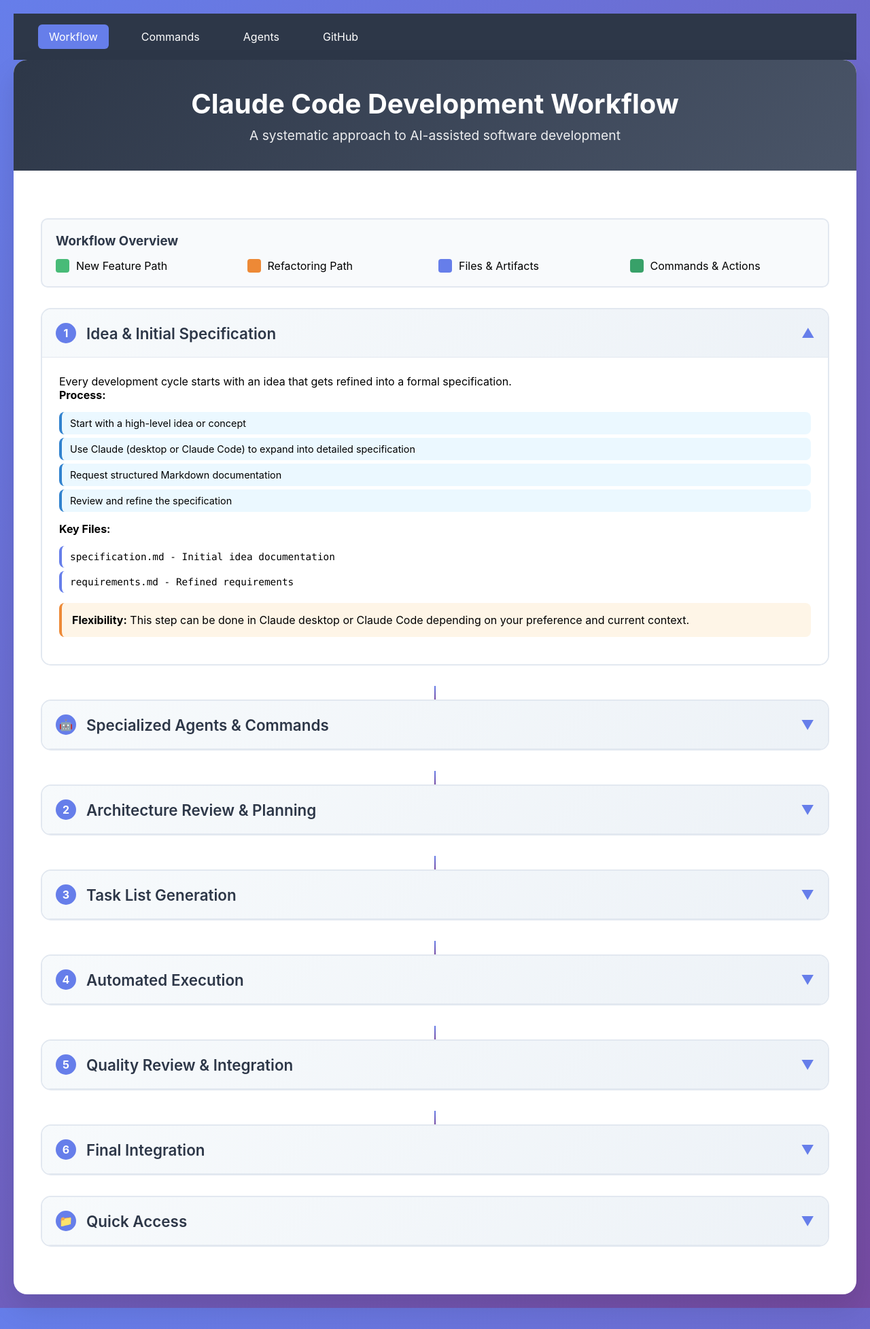
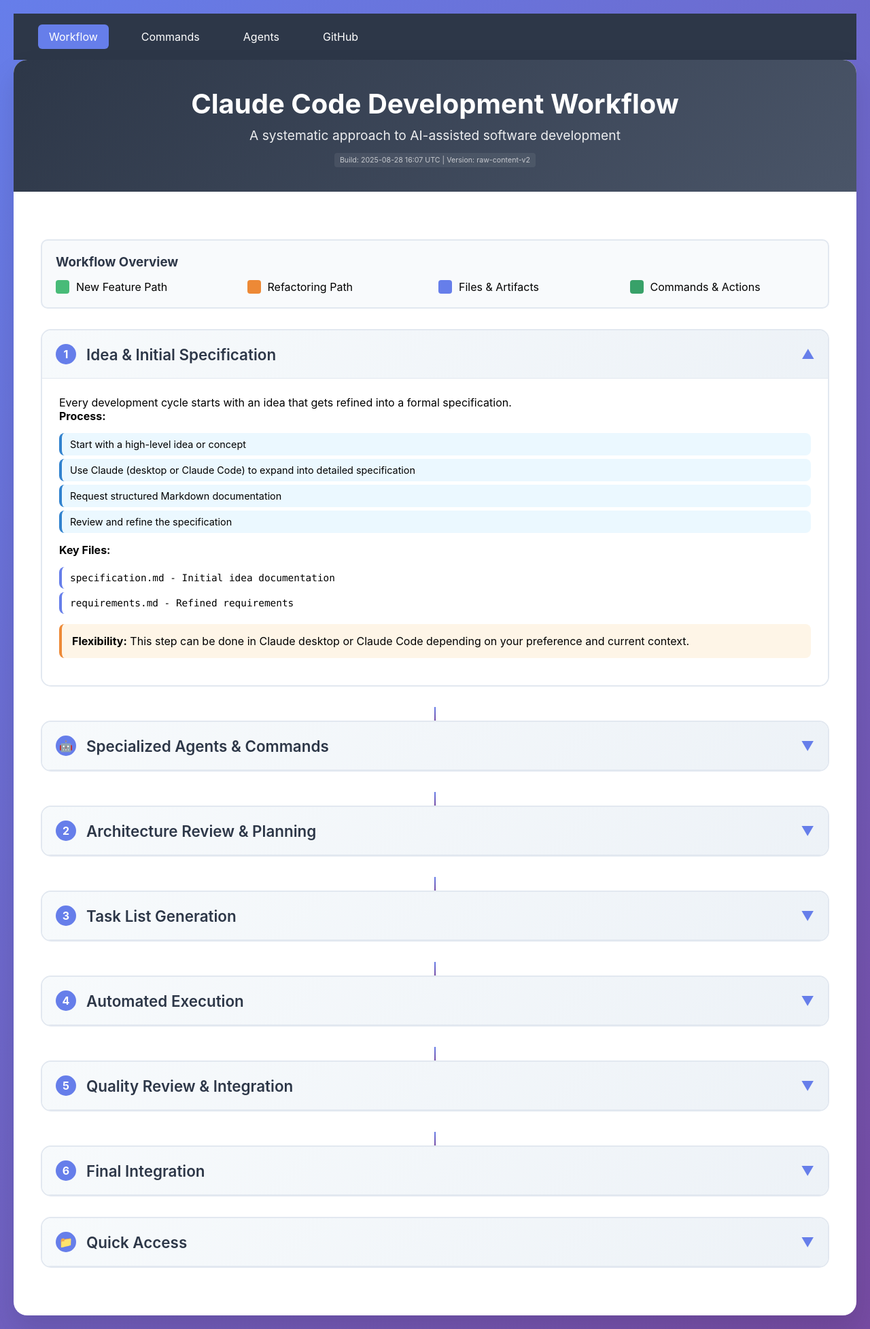
Before and after one commit to adnichols/adn-coding-workflow, a Jekyll site: the page built from index.html, in a window 1280 px wide. Shown: the whole page at 68% size. Built offline with Jekyll 4.4.1, drawn with Linux system fonts in a browser that asks for light colours.

Commit message:
feat: add version indicator to track GitHub Pages rebuilds
- Add build timestamp and version info to header

- Style version info with subtle background

- Version: raw-content-v2

This helps track when GitHub Pages processes our changes

🤖 Generated with [Claude Code](https://claude.ai/code)

Co-Authored-By: Claude <noreply@anthropic.com>

```diff
--- a/_includes/header.html
+++ b/_includes/header.html
@@ -1,4 +1,7 @@
 <div class="header">
     <h1>{{ page.title | default: site.title }}</h1>
     <p>{{ page.description | default: site.description }}</p>
+    <div class="version-info">
+        <small>Build: {{ site.time | date: "%Y-%m-%d %H:%M UTC" }} | Version: raw-content-v2</small>
+    </div>
 </div>
--- a/assets/css/style.css
+++ b/assets/css/style.css
@@ -36,6 +36,18 @@ body {
 .header p {
     font-size: 1.2rem;
     opacity: 0.9;
+}
+
+.version-info {
+    margin-top: 1rem;
+    opacity: 0.7;
+    font-size: 0.8rem;
+}
+
+.version-info small {
+    background: rgba(255, 255, 255, 0.1);
+    padding: 4px 8px;
+    border-radius: 4px;
 }
 
 .workflow {
```
